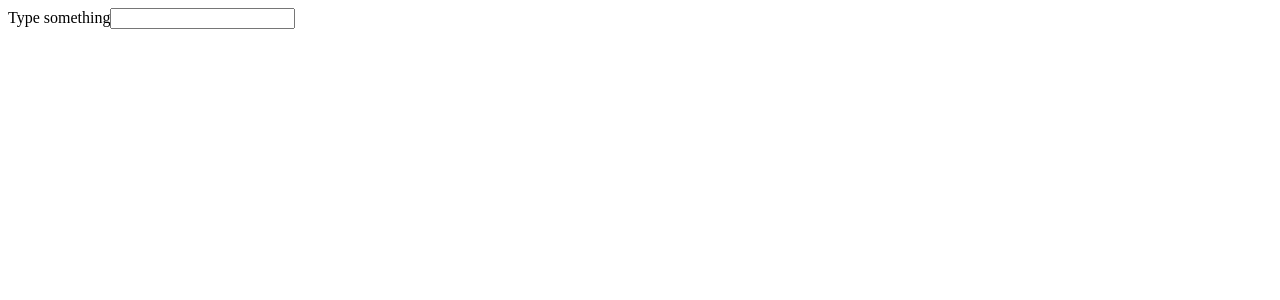
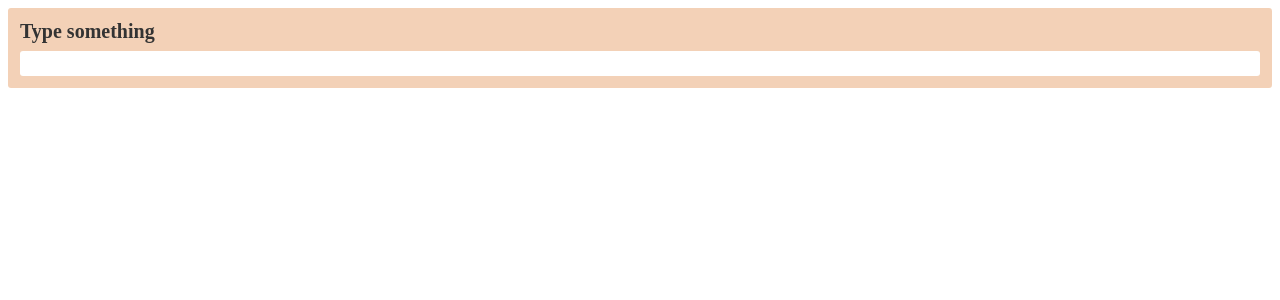
Before and after one commit to agviray/browse-a-vid, a React (Create React App) app: page / in a window 1280 px wide. Shown: the top 300 px of the page. Built offline with nearby package versions, Linux system fonts and the light colour scheme.

Commit message:
Create css file for SearchBar component

```diff
--- a/src/components/App.js
+++ b/src/components/App.js
@@ -1,5 +1,6 @@
 import React from 'react';
 import SearchBar from './SearchBar.js';
+import './SearchBar.css';
 
 class App extends React.Component {
   render() {
--- /dev/null
+++ b/src/components/SearchBar.css
@@ -0,0 +1,27 @@
+.searchbar {
+  padding: 0.75rem;
+  background-color: #f3d1b7;
+  border-radius: 3px;
+}
+
+.searchbar-field {
+  width: 100%;
+}
+
+.searchbar-label {
+  display: block;
+  padding-bottom: 0.5rem;
+  color: #333333;
+  font-size: 1.25rem;
+  font-weight: 600;
+}
+
+.searchbar-input {
+  display: block;
+  box-sizing: border-box;
+  width: 100%;
+  padding: 0.3rem;
+  outline: none;
+  border-radius: 3px;
+  border: none;
+}
```
